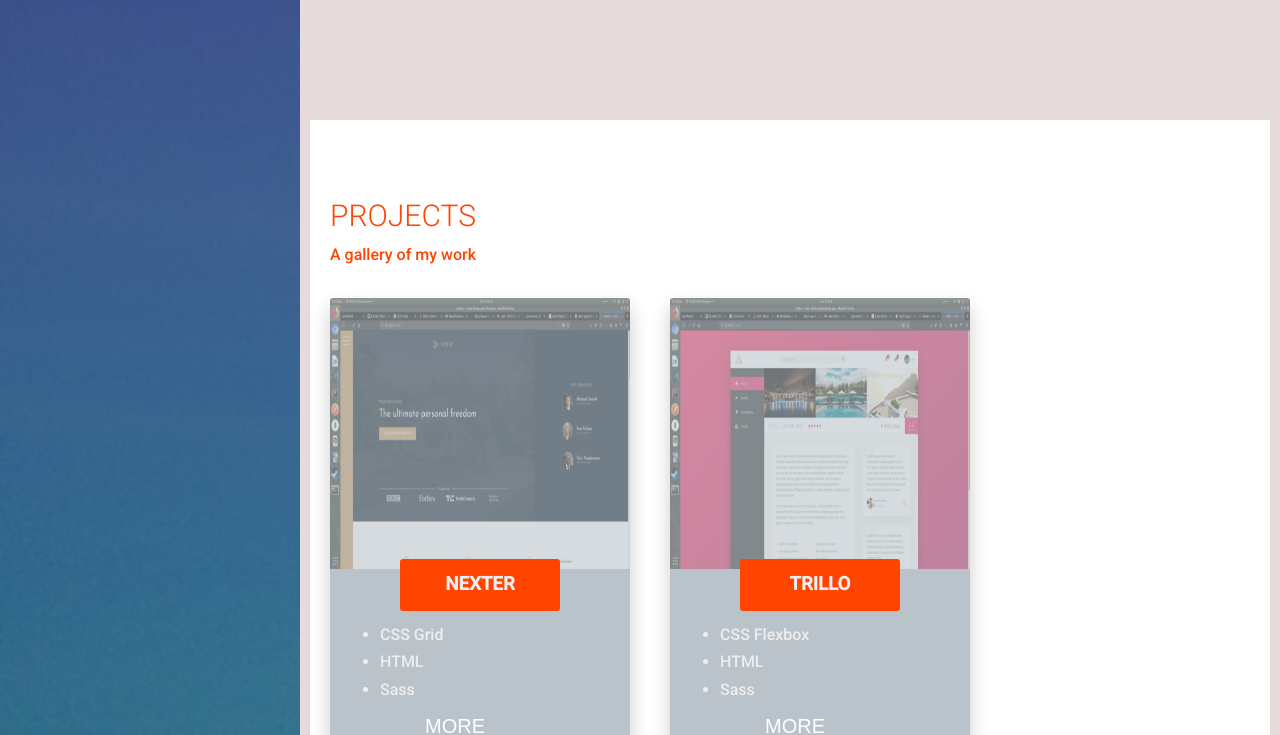
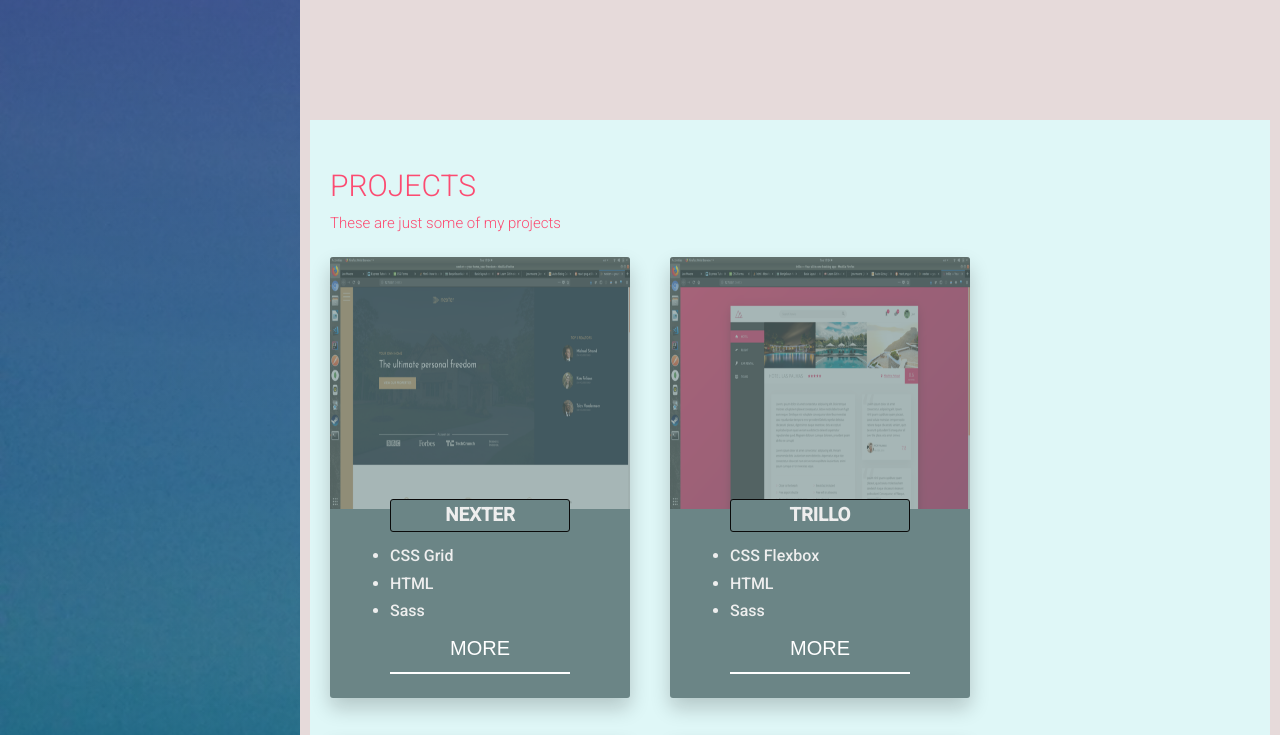
Before and after one commit to JonathonMoore1/Web_Portfolio, a website: page index.html in a window 1280 px wide. Shown: the part 680-1415 px from the top of the page. Drawn offline with Linux system fonts and the light colour scheme.

Commit message:
styling changes to cards, still in progress

```diff
--- a/index.html
+++ b/index.html
@@ -47,10 +47,12 @@
 
         </header>
 
+        <!-- bio and skills section goes here -->
+
         <section id="projects" class="section-projects">
-            <div class="heading__secondary">
-                <span class="heading__secondary--title">Projects</span>
-                <span class="heading__secondary--sub">A gallery of my work</span>
+            <div class="section-projects__heading">
+                <span class="heading__secondary">Projects</span>
+                <span class="heading__secondary--sub">These are just some of my projects</span>
             </div>
             <div class="project-grid">
                 <div class="project-card">
--- a/sass/_base.scss
+++ b/sass/_base.scss
@@ -27,7 +27,7 @@
 }
 
 .container {
-    background-color: $color-background;
+    background-color: $color-background-1;
     padding: 0 1rem;
     grid-column: 2 / -1;
     display: grid;
--- a/sass/_home.scss
+++ b/sass/_home.scss
@@ -5,7 +5,7 @@
 .sidebar {
   height: 100%;
   width: 30rem;
-  background-color: $color-winter-strong;
+  // background-color: $color-winter-strong;
   background-image: linear-gradient(
     to top,
     rgba(rgb(0, 255, 200), .65),
@@ -141,7 +141,7 @@
 
 .section-projects {
   color: $color-text-light;
-  background-color: $color-white;
+  background-color: $color-background-2;
 
   grid-column: full-start / full-end;
   padding: 4rem 2rem;
@@ -149,6 +149,11 @@
   display: grid;
   grid-template-columns: 1fr repeat(2, minmax(min-content, 50rem)) 1fr;
   grid-template-rows: repeat(3, min-content);
+
+  &__heading {
+    grid-column: 2 / auto;
+    margin-bottom: 2rem;
+  }
 
   .project-grid {
     grid-row: 2 / 3;
@@ -166,7 +171,7 @@
     display: grid;
     // grid-template-columns: 1fr minmax(min-content, 20rem) 1fr;
     grid-template-rows: repeat(7, 1fr);
-    background-color: $color-winter-background;
+    background-color: $color-gunmetal;
     border-radius: 3px;
     box-shadow: 0 1rem 2rem rgba($color-black, .2);
     overflow: hidden;
@@ -184,7 +189,7 @@
 
       display: grid;
       grid-template-rows: repeat(3, min-content) 2rem;
-      grid-template-columns: 1fr repeat(2, minmax(min-content, 10rem)) 1fr;
+      grid-template-columns: 1fr minmax(min-content, 18rem) 1fr;
     }
 
     &__img {
@@ -192,18 +197,18 @@
       max-width: 100%;
       grid-row: 1 / 5;
       height: 100%;
-      // padding: 1rem;
       opacity: .4;
     }
 
     &__title {
       justify-self: center;
-      // height: 4rem;
-      padding: 1rem;
-      width: 80%;
+      // padding: 1rem;
+      // max-height: 100%;
+      width: 100%;
       grid-row: 1 / 2;
-      grid-column: 2 / 4;
-      background-color: orangered;
+      grid-column: 2 / 3;
+      background-color: $color-gunmetal;
+      border: 1px solid $color-black;
       text-align: center;
       font-size: 1.6rem;
       text-transform: uppercase;
@@ -214,7 +219,7 @@
 
     &__tech {
       grid-column: 2 / 4;
-      grid-column: 2 / 3;
+      grid-row: 2 / 3;
     }
 
     &__tech-list {
@@ -223,13 +228,14 @@
 
     .btn {
       grid-row: 3 / 4;
-      grid-column: 2 / 4;
+      grid-column: 2 / 3;
+      width: 100%;
     }
   }
 
   .github-link {
     grid-row: 3;
-    grid-column: 1 / -1;
+    grid-column: 2 / auto;
     color: $color-black;
     margin-top: 3rem;
 
@@ -243,7 +249,7 @@
 
 .section-contact {
   color: $color-white;
-  background-color: $color-winter-background;
+  background-color: $color-background-2;
 
   grid-column: section-start / section-end;
   padding: 3rem;
@@ -292,7 +298,7 @@
 
 .footer {
   color: $color-text-light;
-  background-color: $color-winter-strong;
+  background-color: $color-background-2;
 
   grid-column: full-start / full-end;
 
--- a/sass/_typography.scss
+++ b/sass/_typography.scss
@@ -7,21 +7,20 @@
   }
 
   &__secondary {
-    margin: 3rem 0;
-    color: orangered;
-    position: relative;
-    grid-column: 1 / -1;
+    // margin: 3rem 0;
+    color: $color-accent;
+    // position: relative;
+    // grid-column: 1 / -1;
     // display: inline-block
-
-    &--title {
-      display: block;
-      font-size: 3rem;
-      font-weight: 300;
-      text-transform: uppercase;
-    }
+    font-size: 3rem;
+    font-weight: 300;
+    text-transform: uppercase;
 
     &--sub {
       display: block;
+      font-weight: 300;
+      font-size: 1.5rem;
+      color: $color-accent;
     }
   }
 }
@@ -42,7 +41,7 @@
   transition: all .2s;
 
   &:hover {
-    background-color: $color-winter-strong;
+    background-color: $color-background-2;
     color: $color-accent;
     border-bottom: none;
     transform: translateY(-3px);
--- a/sass/_variables.scss
+++ b/sass/_variables.scss
@@ -1,30 +1,14 @@
 // TEXT COLORS
 $color-text-light: #eee;
-$color-text-medium: #c0c0c0;
 $color-text-orange: #da6135;
 $color-text-green: #91d191;
-$color-text-eggwhite: #f7f5a7;
+$color-eggwhite: #f7f5a7;
 
-// THEMES
-// INITIAL
-$color-primary-light: #524d4d;
-$color-primary: #2e2b2b;
-$color-primary-dark: #1d1c1c;
-
-// FOREST
-$color-forest: #1E392A;
-$color-electric: #3CC47C;
-$color-silt: #e9c893;
-$color-tin: #828081;
-
-// WINTER
-$color-winter-background: #BAC3C9;
-$color-winter-strong: #647C8D;
-$color-winter-grey: #8A9AA5;
-$color-winter-light: #E4E7E8;
 $color-white: #FFFFFF;
 
 $color-black: #0a0a0a;
 
-$color-background: #e6dada;
+$color-background-1: #e6dada;
+$color-background-2: #dff7f7;
+$color-gunmetal: rgb(107, 133, 134);
 $color-accent: rgb(252, 75, 113);
```
Also changed, not shown: css/style.css.
